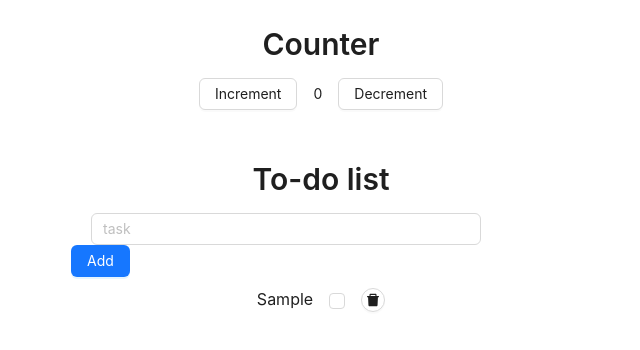
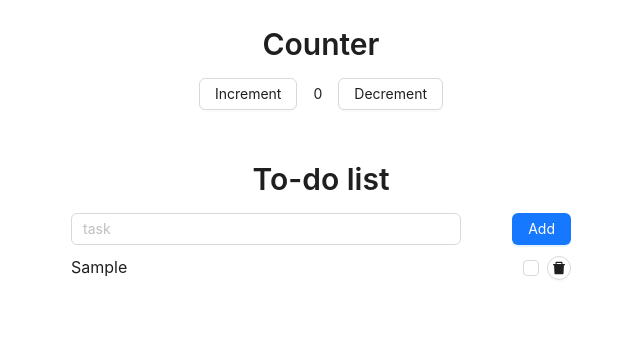
Before and after one commit to AidaChernyavskaya/redux, a React (Create React App) app: page / in a window 1280 px wide. Both pictures are taken after typing "Sample" into the empty fields and a click on the button "Add". Shown: the top 350 px of the page, without its empty margins (319-959 px from the left). Built offline with nearby package versions, Linux system fonts and the light colour scheme.

Commit message:
Add todolist layout

```diff
--- a/src/App.css
+++ b/src/App.css
@@ -1,3 +1,28 @@
 .App {
   text-align: center;
 }
+
+.input {
+  width: 100%;
+}
+
+.form {
+  max-width: 500px;
+  margin: 0 auto 10px auto;
+  display: grid;
+  grid-template-columns: auto 20%;
+  grid-gap: 10px;
+}
+
+.tasks {
+  max-width: 500px;
+  margin: 0 auto;
+}
+
+.button {
+  justify-self: end;
+}
+
+.ant-form-inline .ant-form-item {
+  margin-inline-end: 0;
+}
--- a/src/components/TodoList.tsx
+++ b/src/components/TodoList.tsx
@@ -35,11 +35,11 @@ const TodoList = () => {
         <div>
             <Typography.Title level={2}>To-do list</Typography.Title>
             <Form
-                style={{maxWidth: '500px', margin: '0 auto 10px auto'}} layout={"inline"}
+                className={'form'} layout={"inline"}
                 onFinish={addTask} form={form}
             >
                 <Form.Item
-                    style={{width: '78%', marginLeft: '20px'}}
+                    className={'input'}
                     name={'task'}
                     rules={[
                         {
@@ -53,7 +53,7 @@ const TodoList = () => {
                         value={title} onChange={(e) => setTitle(e.target.value)}
                     />
                 </Form.Item>
-                <Form.Item >
+                <Form.Item className={'button'}>
                     <Button type={"primary"} htmlType={"submit"}>Add</Button>
                 </Form.Item>
             </Form>
@@ -61,14 +61,16 @@ const TodoList = () => {
                 Array.isArray(tasks) && tasks.length === 0
                     ? <Typography.Text>No tasks</Typography.Text>
                     : Array.isArray(tasks) && tasks.map((el, index) => (
-                        <Flex gap={"middle"} justify={"center"} align={"flex-end"} key={index}>
-                            <Typography.Text style={{fontSize: '16px'}} delete={el.isDone} disabled={el.isDone}>{el.title}</Typography.Text>
-                            <Checkbox checked={el.isDone} onChange={() => toggleTask(el)}/>
-                            <Button icon={<DeleteFilled />} size={"small"} shape={'circle'} onClick={() => removeTask(el)}/>
+                        <Flex gap={"middle"} justify={"space-between"} align={"flex-end"} key={index} className={'tasks'}>
+                            <Typography.Text style={{fontSize: '16px'}}  disabled={el.isDone}>{el.title}</Typography.Text>
+                            <Flex gap={'small'}>
+                                <Checkbox checked={el.isDone} onChange={() => toggleTask(el)}/>
+                                <Button icon={<DeleteFilled />} size={"small"} shape={'circle'} onClick={() => removeTask(el)}/>
+                            </Flex>
+
                         </Flex>
                     ))
             }
-
         </div>
     );
 };
```
